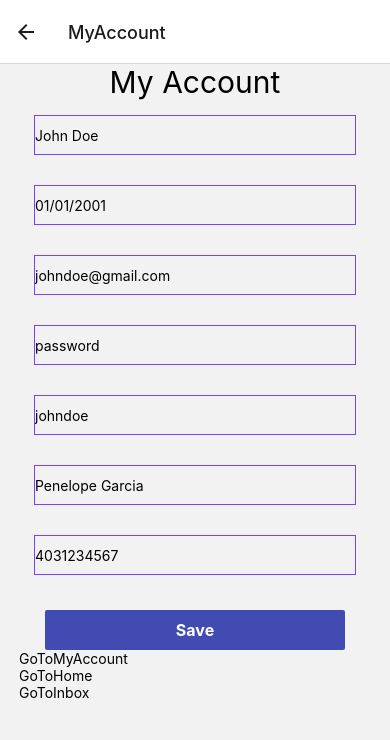
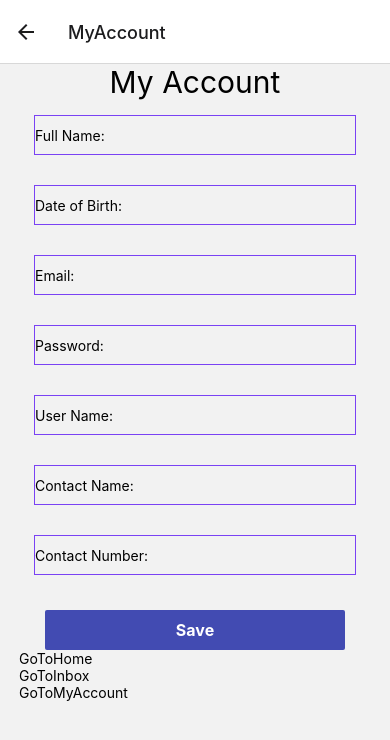
Before and after one commit to geerma/nursing-engineering-hackathon, a React Native app in the folder Mobile/hackathon_mobile/: screen /MyAccount in a window 390 px wide. Shown: the top 740 px of the page. Built offline with nearby package versions, Linux system fonts and the light colour scheme; no server answers; the database is empty.

Commit message:
Update MyAccountScreen.js

```diff
--- a/Mobile/hackathon_mobile/src/screens/MyAccountScreen/MyAccountScreen.js
+++ b/Mobile/hackathon_mobile/src/screens/MyAccountScreen/MyAccountScreen.js
@@ -1,4 +1,6 @@
-import React, {useState} from 'react';
+import { db } from "../../firebase/config";
+import { doc, getDoc } from "firebase/firestore"
+import React, {useState, useEffect} from 'react';
 import {
   TextInput,
   View,
@@ -10,13 +12,16 @@ import {
 import styles from "./styles";
 
 export default function MyAccountScreen({ navigation }) {
-  const [userFullName, setUserFullName] = useState('John Doe');
-  const [userDateOfBirth, setUserDateOfBirth] = useState('01/01/2001');
-  const [userEmail, setUserEmail] = useState('johndoe@gmail.com');
-  const [userPassword, setUserPassword] = useState('password');
-  const [userName, setUserName] = useState('johndoe');
-  const [userEmergencyContactName, setUserEmergencyContactName] = useState('Penelope Garcia');
-  const [userEmergencyContactNumber, setUserEmergencyContactNumber] = useState('4031234567');
+  const [userFullName, setUserFullName] = useState('');
+  const [userDateOfBirth, setUserDateOfBirth] = useState('');
+  const [userEmail, setUserEmail] = useState('');
+  const [userPassword, setUserPassword] = useState('');
+  const [userName, setUserName] = useState('');
+  const [userEmergencyContactName, setUserEmergencyContactName] = useState('');
+  const [userEmergencyContactNumber, setUserEmergencyContactNumber] = useState('');
+  useEffect(() => {
+    getPatient();
+  }, []);
   const navigateMyAccount = () => {
     navigation.navigate("MyAccount");
   };
@@ -71,6 +76,35 @@ export default function MyAccountScreen({ navigation }) {
         emergencyContactNumber: userEmergencyContactNumber
       };
     }
+
+    const getPatient = async () => {
+      const docRef = doc(db, "patient", "QDGRfnwJMoAyDJDfBcFY");
+      const docSnap = await getDoc(docRef);
+
+      if (docSnap.exists()) {
+        const fullName = docSnap.data().FullName;
+        const dob  = docSnap.data().DateofBirth;
+        const email = docSnap.data().Email;
+        const password = docSnap.data().Password;
+        const contactName = docSnap.data().EContactName;
+        const contactNumber = docSnap.data().EContactNumber;
+        const username = docSnap.data().Username;
+
+
+
+        setUserFullName(fullName);
+        setUserDateOfBirth(dob);
+        setUserEmail(email);
+        setUserPassword(password);
+        setUserEmergencyContactName(contactName);
+        setUserEmergencyContactNumber(contactNumber);
+        setUserName(username)
+
+      } else {
+        // doc.data() will be undefined in this case
+        console.log("No patient with this ID!");
+      }
+    };
 
 
   return (
@@ -148,18 +182,11 @@ export default function MyAccountScreen({ navigation }) {
 
             <TouchableOpacity
                 style={styles.navigation}
-                onPress={() => navigateMyAccount()}
-            >
-                <Text style={styles.navigationTitle}>GoToMyAccount</Text>
-
-            </TouchableOpacity>
-
-            <TouchableOpacity
-                style={styles.navigation}
                 onPress={() => navigateHome()}
             >
                 <Text style={styles.navigationTitle}>GoToHome</Text>
             </TouchableOpacity>
+
 
             <TouchableOpacity
                 style={styles.navigation}
@@ -168,6 +195,14 @@ export default function MyAccountScreen({ navigation }) {
                 <Text style={styles.navigationTitle}>GoToInbox</Text>
             </TouchableOpacity>
 
+            <TouchableOpacity
+                style={styles.navigation}
+                onPress={() => navigateMyAccount()}
+            >
+                <Text style={styles.navigationTitle}>GoToMyAccount</Text>
+
+            </TouchableOpacity>
+
         </ScrollView>
     </View>
     );
```
